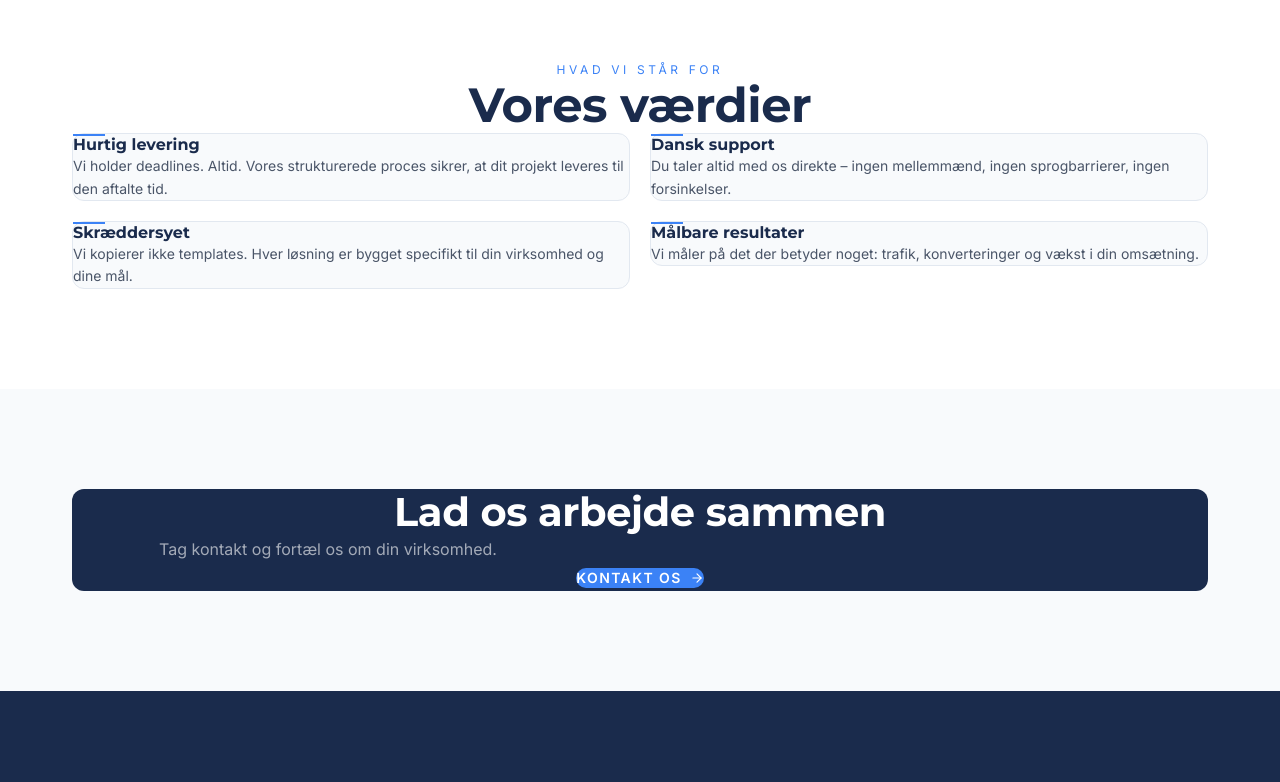
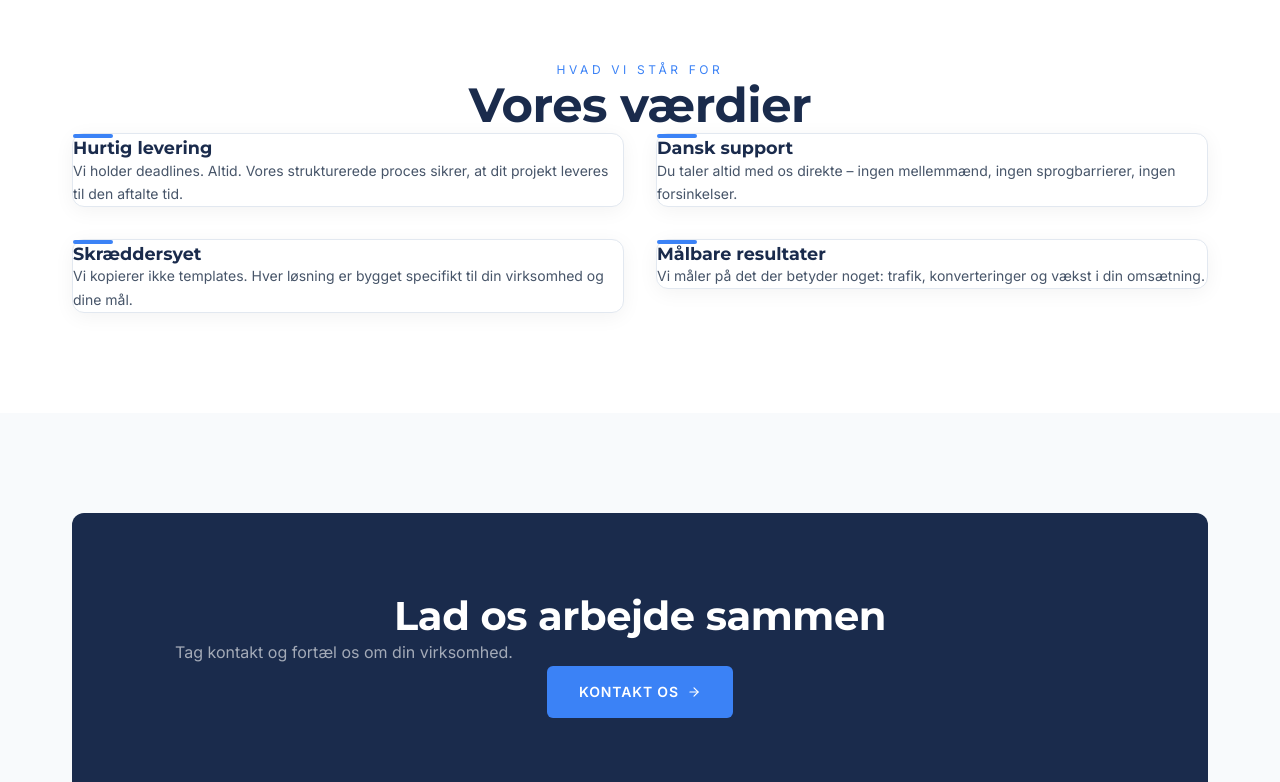
Before and after one commit to tingvoldecommerce-afk/stw-design, a Next.js app: page /om-os in a window 1280 px wide. Shown: the part 1360-2142 px from the top of the page. Built offline with nearby package versions, Linux system fonts and the light colour scheme.

Commit message:
Om os: upgrade values cards with shadow/padding/thicker accent, redesign CTA button with hover lift

```diff
--- a/app/om-os/page.tsx
+++ b/app/om-os/page.tsx
@@ -126,23 +126,28 @@ export default function OmOsPage() {
               </h2>
             </div>
           </FadeIn>
-          <div className="grid md:grid-cols-2 gap-5">
+          <div className="grid md:grid-cols-2 gap-8">
             {values.map((v, i) => {
               const t = lang === "da" ? v.da : v.en;
               return (
                 <FadeIn key={i} delay={i * 0.08}>
                   <div
-                    className="p-7"
-                    style={{ border: "1px solid var(--border)", background: "var(--bg-soft)", borderRadius: "12px" }}
+                    className="p-10"
+                    style={{
+                      border: "1px solid #E2E8F0",
+                      background: "#ffffff",
+                      borderRadius: "12px",
+                      boxShadow: "0 4px 20px rgba(0,0,0,0.05)",
+                    }}
                   >
-                    <div className="w-8 h-0.5 mb-5" style={{ background: "var(--blue)" }} />
+                    <div className="w-10 h-1 mb-6" style={{ background: "var(--blue)", borderRadius: "2px" }} />
                     <h3
-                      className="font-bold mb-2"
-                      style={{ fontFamily: "var(--font-montserrat)", color: "var(--navy)", fontSize: "1rem" }}
+                      className="font-bold mb-3"
+                      style={{ fontFamily: "var(--font-montserrat)", color: "var(--navy)", fontSize: "1.1rem", fontWeight: 700 }}
                     >
                       {t.title}
                     </h3>
-                    <p className="text-sm leading-relaxed" style={{ color: "var(--text-muted)" }}>
+                    <p className="text-sm leading-relaxed" style={{ color: "#475569", lineHeight: 1.7 }}>
                       {t.desc}
                     </p>
                   </div>
@@ -158,26 +163,44 @@ export default function OmOsPage() {
         <div className="wrap">
           <FadeIn>
             <div
-              className="p-10 md:p-16 text-center"
-              style={{ background: "var(--navy)", borderRadius: "12px", width: "100%" }}
+              className="text-center"
+              style={{
+                background: "var(--navy)",
+                borderRadius: "12px",
+                width: "100%",
+                padding: "5rem 3rem",
+              }}
             >
               <h2
-                className="mb-4"
+                className="mb-5"
                 style={{ fontFamily: "var(--font-montserrat)", fontSize: "clamp(1.6rem, 3.5vw, 2.5rem)", color: "#ffffff" }}
               >
                 {lang === "da" ? "Lad os arbejde sammen" : "Let's work together"}
               </h2>
-              <p className="mb-8 max-w-lg mx-auto" style={{ color: "rgba(255,255,255,0.6)", textAlign: "center" }}>
+              <p className="mb-10 max-w-md mx-auto" style={{ color: "rgba(255,255,255,0.6)", textAlign: "center", lineHeight: 1.7 }}>
                 {lang === "da"
                   ? "Tag kontakt og fortæl os om din virksomhed."
                   : "Get in touch and tell us about your business."}
               </p>
               <Link
                 href="/kontakt"
-                className="inline-flex items-center gap-2 text-sm font-semibold tracking-widest uppercase px-8 py-3.5 rounded-full transition-all"
-                style={{ background: "var(--blue)", color: "#fff" }}
-                onMouseEnter={(e) => (e.currentTarget.style.background = "#2563EB")}
-                onMouseLeave={(e) => (e.currentTarget.style.background = "var(--blue)")}
+                className="inline-flex items-center gap-2 text-sm uppercase transition-all"
+                style={{
+                  background: "var(--blue)",
+                  color: "#fff",
+                  fontWeight: 600,
+                  letterSpacing: "0.06em",
+                  padding: "1rem 2rem",
+                  borderRadius: "6px",
+                }}
+                onMouseEnter={(e) => {
+                  e.currentTarget.style.background = "#2563EB";
+                  e.currentTarget.style.transform = "translateY(-2px)";
+                }}
+                onMouseLeave={(e) => {
+                  e.currentTarget.style.background = "var(--blue)";
+                  e.currentTarget.style.transform = "translateY(0)";
+                }}
               >
                 {lang === "da" ? "Kontakt os" : "Contact us"} <ArrowRight size={14} />
               </Link>
```
